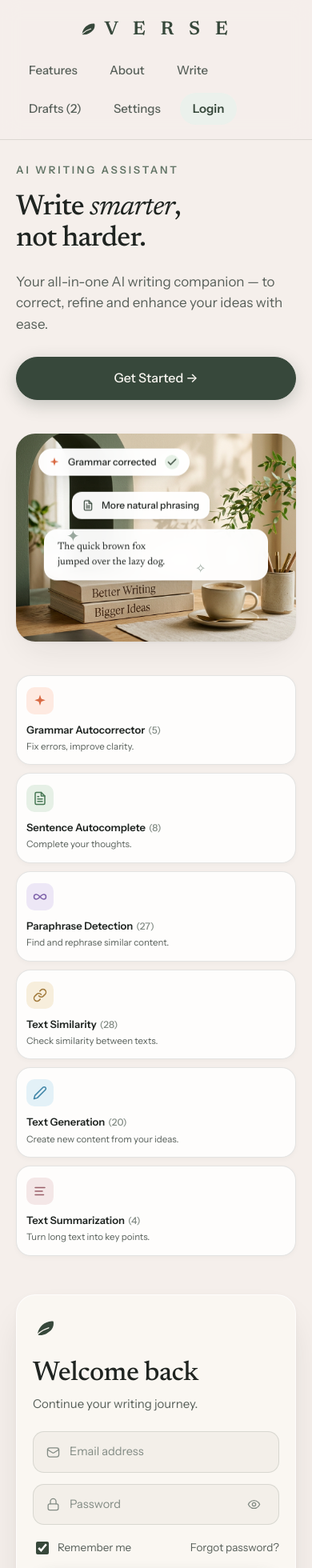
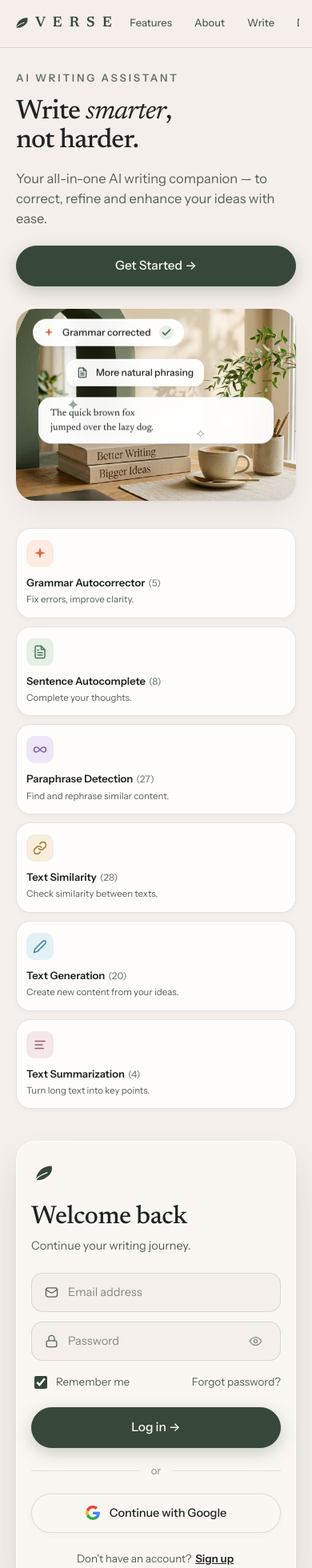
Before and after one commit to khushisharma050405/lumen-, a React (Vite) app: page /login in a window 390 px wide. Shown: the top 1960 px of the page at 80% size. Built offline with nearby package versions, Linux system fonts and the light colour scheme.

Commit message:
Step 4: Make layout responsive at 1440, 768, and 375 with subtle floating animations

```diff
--- a/src/styles.css
+++ b/src/styles.css
@@ -60,18 +60,20 @@ h1, h2, h3, h4 {
 .brand {
   display: inline-flex;
   align-items: center;
-  gap: 10px;
+  gap: 8px;
   background: none;
   border: 0;
   font-family: var(--font-serif);
-  font-size: 24px;
+  font-size: 22px;
   font-weight: 600;
-  letter-spacing: 0.28em;
+  letter-spacing: 0.18em;
   text-transform: uppercase;
   color: var(--verse-sage-dark);
   padding: 0;
   cursor: pointer;
   transition: opacity 0.2s;
+  white-space: nowrap;
+  flex-shrink: 0;
 }
 
 .brand:hover {
@@ -832,10 +834,10 @@ input[type=range] {
 .verse-hero-container {
   max-width: 1440px;
   margin: 0 auto;
-  padding: clamp(24px, 4vw, 48px) clamp(20px, 4vw, 56px) 60px;
+  padding: clamp(16px, 2.5vw, 32px) clamp(20px, 3.5vw, 48px) 40px;
   display: grid;
   grid-template-columns: minmax(0, 1fr) 420px;
-  gap: clamp(32px, 5vw, 64px);
+  gap: clamp(24px, 4vw, 56px);
   position: relative;
   z-index: 1;
   align-items: start;
@@ -848,7 +850,7 @@ input[type=range] {
 }
 
 .hero-copy {
-  margin-bottom: 24px;
+  margin-bottom: 16px;
 }
 
 .hero-eyebrow {
@@ -858,17 +860,17 @@ input[type=range] {
   letter-spacing: 0.22em;
   text-transform: uppercase;
   color: #637567;
-  margin-bottom: 18px;
+  margin-bottom: 14px;
 }
 
 .hero-headline {
   font-family: var(--font-serif);
-  font-size: clamp(44px, 5.8vw, 76px);
+  font-size: clamp(40px, 5.2vw, 68px);
   font-weight: 500;
   line-height: 1.08;
   letter-spacing: -0.025em;
   color: var(--verse-ink);
-  margin: 0 0 20px;
+  margin: 0 0 16px;
 }
 
 .hero-headline em {
@@ -878,11 +880,11 @@ input[type=range] {
 }
 
 .hero-subhead {
-  font-size: 19px;
-  line-height: 1.55;
+  font-size: 18px;
+  line-height: 1.5;
   color: var(--verse-ink-secondary);
   max-width: 32em;
-  margin: 0 0 28px;
+  margin: 0 0 22px;
 }
 
 .hero-actions {
@@ -893,8 +895,8 @@ input[type=range] {
 
 .pill-cta {
   border-radius: var(--radius-pill);
-  padding: 13px 32px;
-  font-size: 16px;
+  padding: 12px 30px;
+  font-size: 15.5px;
   font-weight: 500;
   display: inline-flex;
   align-items: center;
@@ -911,7 +913,7 @@ input[type=range] {
 /* Center Visual Scene with Desk Photo & Floating Chips */
 .hero-visual-scene {
   position: relative;
-  margin: 18px 0 32px;
+  margin: 12px 0 24px;
   border-radius: var(--radius-card);
   overflow: visible;
   max-width: 820px;
@@ -919,7 +921,7 @@ input[type=range] {
 
 .scene-photo {
   width: 100%;
-  height: clamp(260px, 34vw, 390px);
+  height: clamp(200px, 24vw, 290px);
   object-fit: cover;
   border-radius: var(--radius-card);
   box-shadow: var(--shadow-card);
@@ -1153,15 +1155,15 @@ input[type=range] {
 
 .auth-card {
   background: #FAF7F2;
-  border: 1px solid rgba(255, 255, 255, 0.8);
+  border: 1px solid rgba(255, 255, 255, 0.9);
   border-radius: var(--radius-card); /* 24px */
-  padding: clamp(32px, 4vw, 44px) clamp(24px, 3.5vw, 36px);
-  box-shadow: 0 24px 48px -12px rgba(31, 36, 33, 0.14), 0 2px 8px rgba(31, 36, 33, 0.04);
+  padding: 36px 32px;
+  box-shadow: 0 20px 48px -10px rgba(25, 35, 28, 0.16), 0 2px 6px rgba(0, 0, 0, 0.04);
   width: 100%;
   max-width: 440px;
   position: sticky;
-  top: 96px;
-  animation: rise 0.7s cubic-bezier(0.16, 1, 0.3, 1) both;
+  top: 90px;
+  z-index: 5;
 }
 
 .auth-card-header {
@@ -1169,7 +1171,7 @@ input[type=range] {
 }
 
 .auth-leaf-wrapper {
-  margin-bottom: 16px;
+  margin-bottom: 14px;
   color: var(--verse-sage-dark);
 }
 
@@ -1180,7 +1182,7 @@ input[type=range] {
 
 .auth-card-header h2 {
   font-family: var(--font-serif);
-  font-size: 34px;
+  font-size: 32px;
   font-weight: 500;
   letter-spacing: -0.015em;
   color: var(--verse-ink);
@@ -1188,7 +1190,7 @@ input[type=range] {
 }
 
 .auth-subhead {
-  font-size: 15px;
+  font-size: 14.5px;
   color: var(--verse-ink-secondary);
   margin: 0;
 }
@@ -1211,22 +1213,22 @@ input[type=range] {
 .input-group {
   display: flex;
   align-items: center;
-  background: #F3EFE9;
+  background: #F4EFEB;
   border: 1px solid rgba(55, 72, 59, 0.14);
   border-radius: 14px;
   padding: 0 16px;
-  margin-bottom: 14px;
+  margin-bottom: 12px;
   transition: all 0.2s ease;
 }
 
 .input-group:focus-within {
   border-color: var(--verse-sage-dark);
-  background: #FAF7F2;
+  background: #FFFFFF;
   box-shadow: 0 0 0 3px rgba(55, 72, 59, 0.12);
 }
 
 .input-icon {
-  color: var(--verse-ink-muted);
+  color: var(--verse-ink-secondary);
   margin-right: 12px;
   display: flex;
   align-items: center;
@@ -1237,7 +1239,7 @@ input[type=range] {
   flex: 1;
   border: none;
   background: transparent;
-  padding: 13px 0;
+  padding: 12px 0;
   font-size: 14.5px;
   color: var(--verse-ink);
   outline: none;
@@ -1463,56 +1465,83 @@ input[type=range] {
 @media (max-width: 1024px) {
   .verse-hero-container {
     grid-template-columns: 1fr;
-    gap: 48px;
+    gap: 40px;
+    padding: 24px 20px 48px;
   }
 
   .arch-backdrop {
-    width: 60vw;
-    height: 60vh;
-    border-bottom-left-radius: 280px;
+    display: none;
   }
 
   .auth-card {
     position: static;
-    max-width: 480px;
+    max-width: 460px;
     margin: 0 auto;
   }
 
   .features-strip {
     grid-template-columns: repeat(3, 1fr);
-    gap: 14px;
+    gap: 12px;
   }
 }
 
 /* Mobile (<= 768px and 375px) */
 @media (max-width: 768px) {
-  .verse-hero-container {
-    padding: 24px 20px 48px;
+  .top {
+    padding: 10px 14px;
+    gap: 8px;
+    overflow-x: hidden;
+  }
+
+  .top nav {
+    gap: 4px;
+    flex-wrap: nowrap;
+    overflow-x: auto;
+    -webkit-overflow-scrolling: touch;
+    scrollbar-width: none;
+    max-width: 100%;
+    padding-bottom: 2px;
+  }
+
+  .top nav::-webkit-scrollbar {
+    display: none;
+  }
+
+  .top nav button, .top nav a {
+    padding: 6px 12px;
+    font-size: 13px;
+    white-space: nowrap;
+    flex-shrink: 0;
   }
 
   .hero-headline {
-    font-size: 42px;
+    font-size: 40px;
   }
 
   .hero-subhead {
-    font-size: 17px;
+    font-size: 16.5px;
+  }
+
+  .scene-photo {
+    height: 240px;
   }
 
   .chip-grammar {
-    top: 8%;
-    left: 8%;
+    top: 6%;
+    left: 6%;
   }
 
   .chip-phrasing {
-    top: 28%;
-    left: 20%;
+    top: 26%;
+    left: 18%;
   }
 
   .floating-card-sample {
     top: 48%;
-    left: 10%;
-    right: 10%;
-    font-size: 13.5px;
+    left: 8%;
+    right: 8%;
+    font-size: 13px;
+    padding: 12px 16px;
   }
 
   .features-strip {
@@ -1523,11 +1552,23 @@ input[type=range] {
 /* Compact Mobile (<= 480px / 375px) */
 @media (max-width: 480px) {
   .hero-headline {
-    font-size: 36px;
-  }
-
-  .arch-backdrop {
-    display: none;
+    font-size: 34px;
+  }
+
+  .top {
+    flex-direction: row;
+    justify-content: space-between;
+    padding: 12px 16px;
+  }
+
+  .brand {
+    font-size: 18px;
+    letter-spacing: 0.14em;
+  }
+
+  .brand svg {
+    width: 20px;
+    height: 20px;
   }
 
   .pill-cta {
@@ -1541,7 +1582,7 @@ input[type=range] {
   }
 
   .auth-card {
-    padding: 28px 20px;
+    padding: 26px 18px;
     border-radius: var(--radius-card);
   }
 
@@ -1551,7 +1592,7 @@ input[type=range] {
   }
 
   .floating-card-sample {
-    padding: 12px 16px;
-    font-size: 12.5px;
-  }
-}
+    padding: 10px 14px;
+    font-size: 12px;
+  }
+}
```
